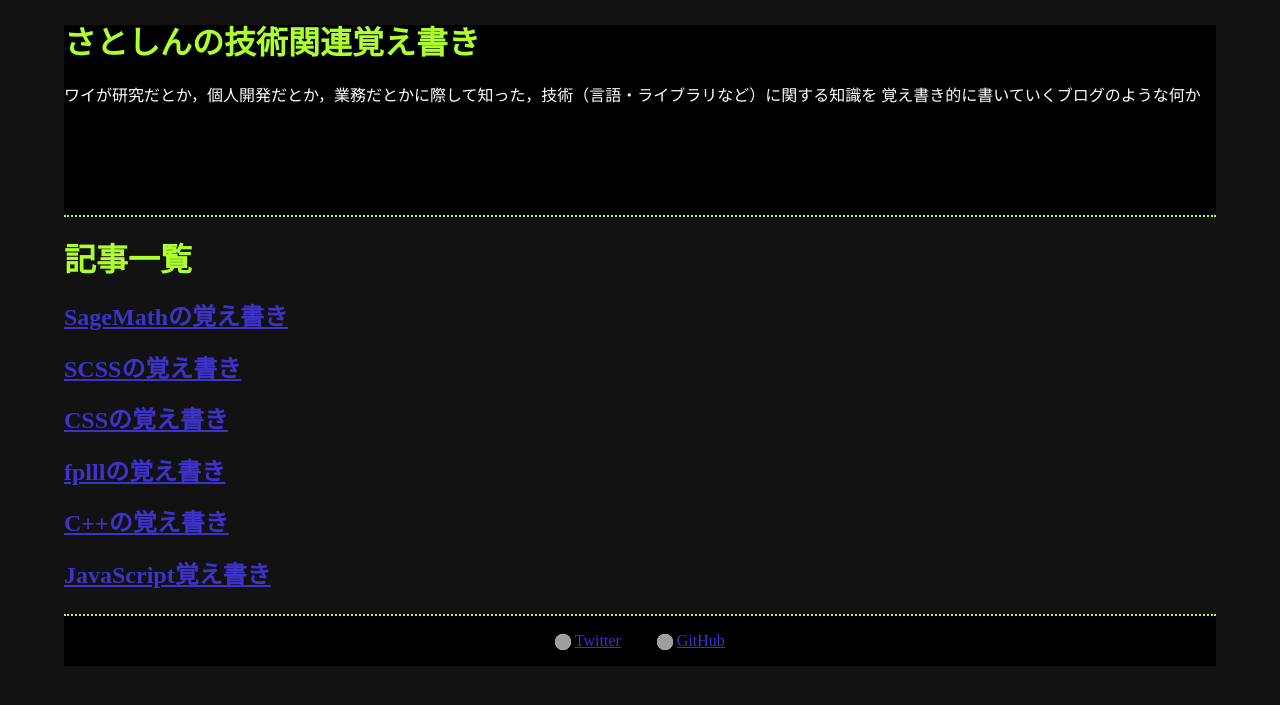
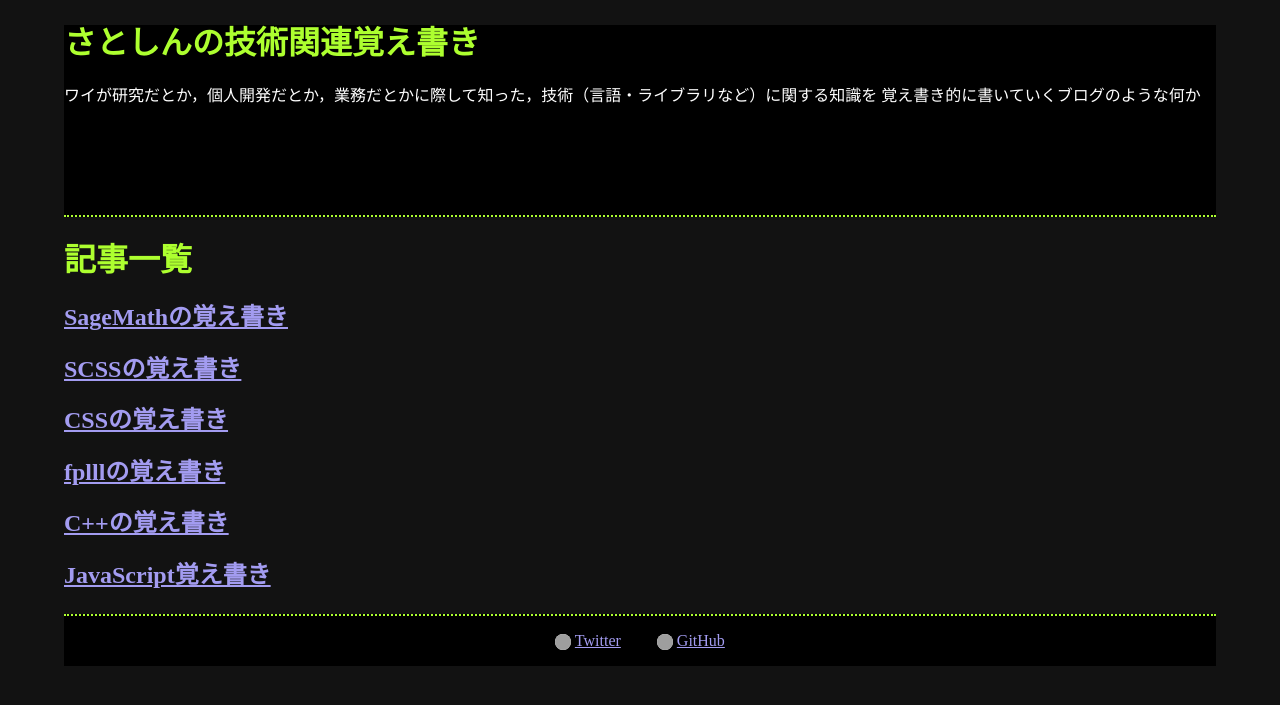
Before and after one commit to satoshin-des/SatoshinTechBlog, a Jekyll site: the page built from index.html, in a window 1280 px wide. Shown: the top 705 px of the page. Built offline with Jekyll 4.4.1, drawn with Linux system fonts in a browser that asks for light colours; grey boxes are pictures that could not be loaded.

Commit message:
Changed the color of a-tag

```diff
--- a/css/style.css
+++ b/css/style.css
@@ -319,10 +319,10 @@ a {
   margin-bottom: 10px;
 }
 a:link {
-  color: #3f32ca;
+  color: #a39cf1;
 }
 a:visited {
-  color: #663399;
+  color: #a78fc0;
 }
 a:hover {
   color: #ff7043;
--- a/scss/layout/_global.scss
+++ b/scss/layout/_global.scss
@@ -46,11 +46,11 @@ a {
     margin-bottom: 10px;
 
     &:link {
-        color: #3f32ca;
+        color: #a39cf1;
     }
 
     &:visited {
-        color: #663399;
+        color: #a78fc0;
     }
 
     &:hover {
```
